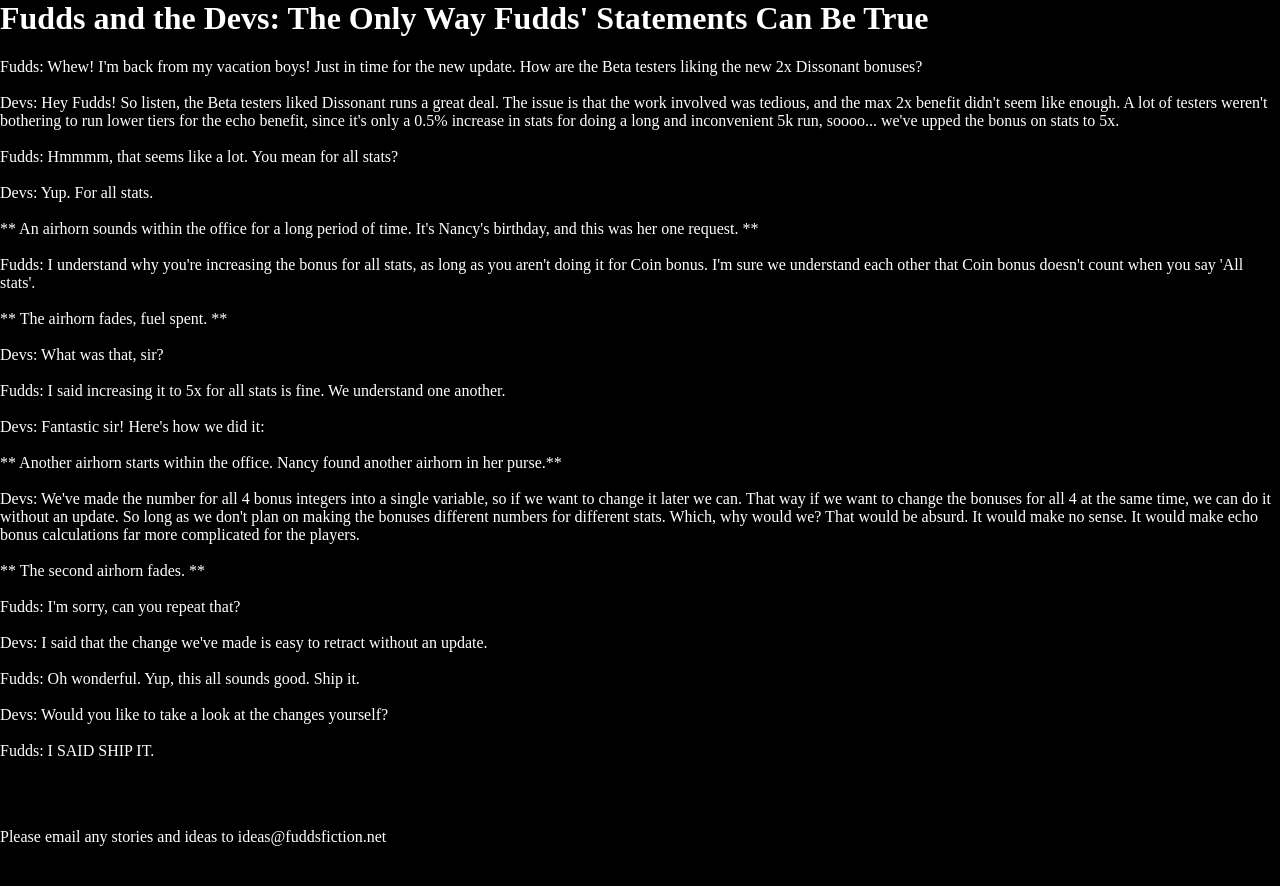
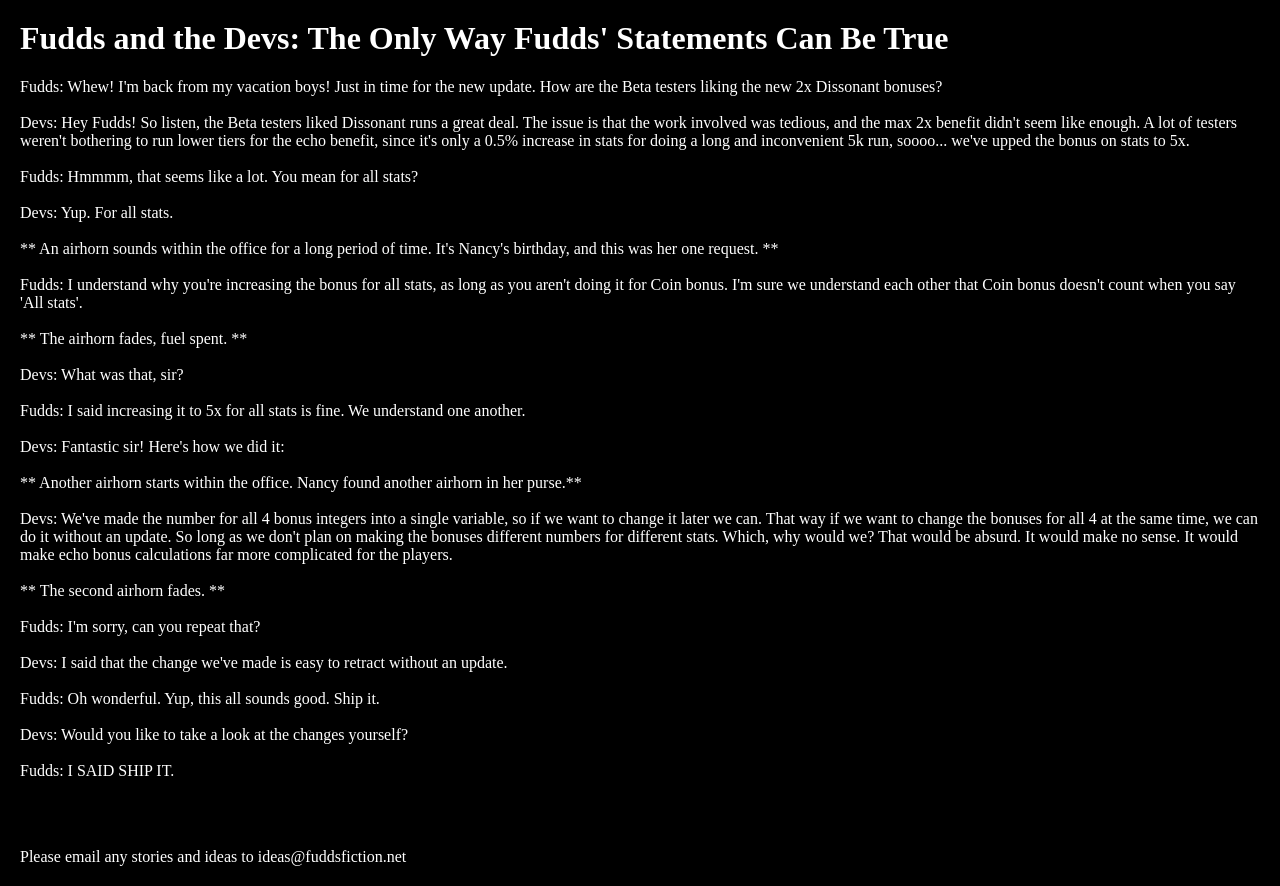
Before and after one commit to MrMicrowaveOven/fudds-fiction, a plain HTML site: page index.html in a window 1280 px wide. Before the commit the page ends 862 px from the top, so only its background shows below. Drawn offline with Linux system fonts and the light colour scheme.

Commit message:
Added reasonable margins

```diff
--- a/index.html
+++ b/index.html
@@ -15,16 +15,18 @@
     color: white;
   }
   body {
-    margin: 0;
+    margin: 20;
     background-color: black;
   }
 </style>
+<body>
     <h1 id="title-text" class="title-text"></h1>
     <p id="story-text" class="story-text"></p>
     <br><br>
     <p id="contact-text" class="contact-text">
         Please email any stories and ideas to ideas@fuddsfiction.net
     </p>
+</body>
 
 <script>
     document.getElementById("title-text").innerHTML = title
```
Lines whose indentation alone changed are shown as unchanged.
